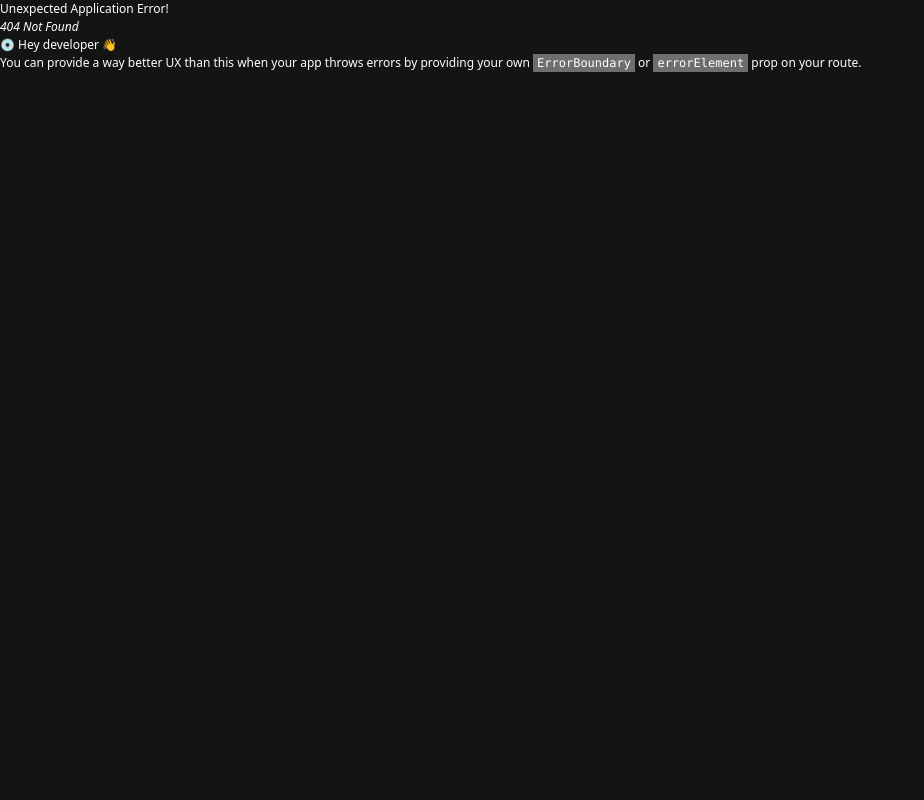
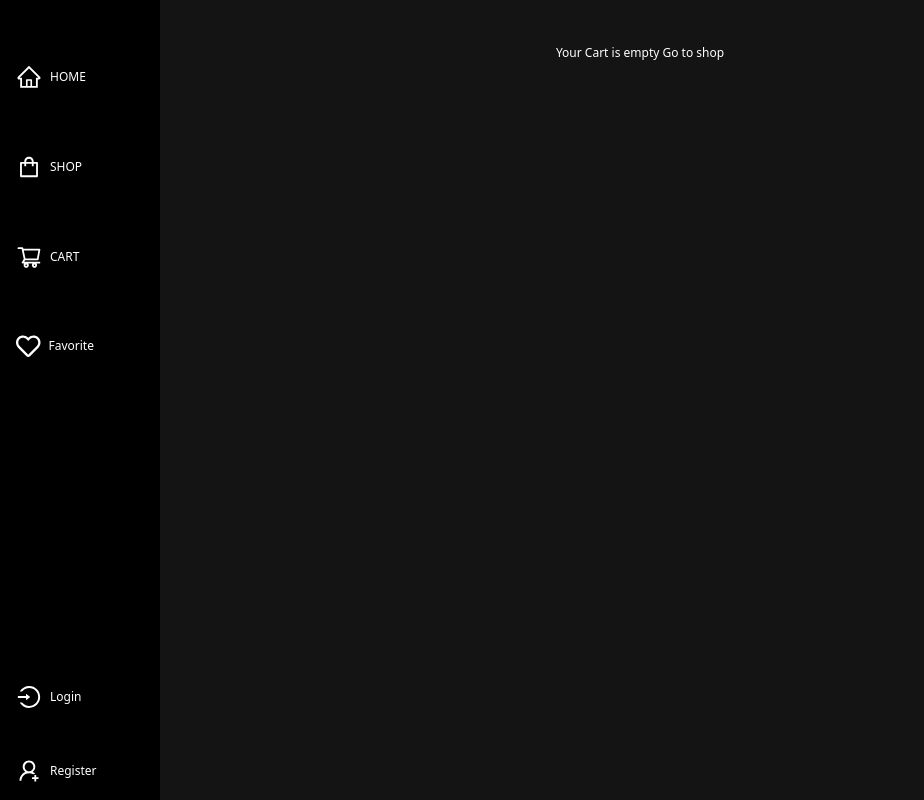
Before and after one commit to vishalpukale/E-Com-to-deploy, a React (Vite) app in the folder frontend/: page /cart in a window 1280 px wide. Before the commit this address had no page. Shown: the whole page, without its empty margins (0-924 px from the left). Built offline with nearby package versions, Linux system fonts and the light colour scheme.

Commit message:
Cart added with function

```diff
--- /dev/null
+++ b/frontend/src/Utils/cart.js
@@ -0,0 +1,26 @@
+export const addDecimals = (num) => {
+  return (Math.round(num * 100) / 100).toFixed();
+};
+
+export const updateCart = (state) => {
+  state.itemsPrice = addDecimals(
+    state.cartItems.reduce(
+      (acc, item) => acc + item.price * item.price * item.qty,
+      0
+    )
+  );
+
+  state.shippingPrice = addDecimals(state.itemsPrice > 300 ? 0 : 50)
+
+  state.taxPrice = addDecimals(Number((0.15*state.itemsPrice).toFixed(2)))
+
+  state.totolPrice = (
+    Number(state.itemsPrice) +
+    Number(state.shippingPrice) +
+    Number(state.taxPrice)
+  ).toFixed(2)
+
+  localStorage.setItem('cart', JSON.stringify(state))
+
+  return state;
+};
--- a/frontend/src/main.jsx
+++ b/frontend/src/main.jsx
@@ -27,7 +27,8 @@ import Profile from './pages/User/Profile.jsx'
 import AllProducts from './pages/Admin/AllProducts.jsx'
 
 //home
-import Home from './Home.jsx'
+import Home from './pages/Home.jsx'
+import Cart from './pages/Cart.jsx'
 import Favorites from './pages/Products/Favorites.jsx'
 import ProductDetails from './pages/Products/ProductDetails.jsx'
 
@@ -42,6 +43,8 @@ const router = createBrowserRouter(
 
       <Route path='/favorite' element={ <Favorites /> } />
       <Route path='/product/:id' element={ <ProductDetails /> } />
+
+      <Route path='/cart' element={ <Cart /> } />
 
       {/* if logged in then only show it otherwise dont */}
       <Route path='' element={<PrivateRoute />}>
--- /dev/null
+++ b/frontend/src/pages/Cart.jsx
@@ -0,0 +1,99 @@
+import React from 'react'
+import { FaTrash } from 'react-icons/fa'
+import { addToCart, removeFromCart } from '../redux/features/cart/cartSlice'
+import { Link, useNavigate } from 'react-router'
+import { useDispatch, useSelector } from 'react-redux'
+
+const cart = () => {
+
+  const navigate = useNavigate()
+  const dispatch = useDispatch()
+
+  const cart = useSelector((state) => state.cart)
+  const { cartItems } = cart
+
+  const addToCartHandler = (product, qty) => {
+    dispatch(addToCart({...product, qty}))
+  }
+
+  const removeFromCartHandler = (id) => {
+    dispatch(removeFromCart(id));
+  }
+
+  const checkoutHandler = () => {
+    navigate('/login?redirect=/shipping');
+  }
+
+
+
+  return (
+    <>
+      <div className="container flex justify-around items-center flex-wrap mx-auto mt-8">
+        {cartItems.length == 0 ? (<div>Your Cart is empty <Link to='/shop'>Go to shop</Link></div>) : (
+          <>
+            <div className="flex flex-col w-[80%]">
+              <h1 className="text-xl mb-4 font-semibold">Shopping Cart</h1>
+
+              {cartItems.map((item) => (
+                <div key={item._id} className='flex items-center mb-[1rem] pb-2'>
+                  <div className='w-[5rem] h-[5rem]'>
+                    <img src={item.image} alt={item.name} className='w-full h-full object-cover rounded' />
+                  </div>
+
+                  <div className='flex-1 ml-4'>
+                    <Link to={`/product/${item._id}`} className='text-pink-500 text-lg'>
+                      {item.name}
+                    </Link>
+
+                    <div className="mt-2 text-white">{item.brand}</div>
+                    <div className='mt-2 text-white font-bold'>Rs {item.price}</div>
+                  </div>
+
+                  <div className='w-24'>
+                    <select className='w-full p-1 border rounded bg-inherit' value={item.qty}
+                    onChange={e=> addToCartHandler(item, Number(e.target.value))}>
+                      {[...Array(item.constInStock).keys()].map((x)=>(
+                        <option key={x+1} value={x+1}>
+                          {x+1}
+                        </option>
+                      ))}
+                    </select>
+                  </div>
+
+                  <div>
+                    <button className='text-red-500 mr-[5rem]'
+                    onClick={()=>removeFromCartHandler(item._id)}>
+                      <FaTrash className='ml-[1rem]'/>
+                    </button>
+                  </div>
+
+                </div>
+              ))}
+
+              <div className="mt-8 w-[40rem]">
+                <div className='p-4 rounded-lg'>
+                  <h2 className='text-xl font-semibold mb-2'>
+                    Items ({cartItems.reduce((acc, item) => acc + Number(item.qty || item.quantity || 1), 0)})
+                  </h2>
+
+                  <div className="text-2xl font-bold">
+                  Rs {cartItems.reduce((acc, item) => acc + Number(item.qty || item.quantity || 1) * Number(item.price || 0), 0).toFixed(2)}
+                  </div>
+
+                  <button
+                    className='bg-pink-500 mt-4 py-2 px-4 rounded-full text-lg w-full'
+                    disabled={cartItems.length == 0}
+                    onClick={checkoutHandler}>
+                      Proceed To Checkout
+                  </button>
+                </div>
+              </div>
+            </div>
+          </>
+        )}
+      </div>
+    </>
+  )
+}
+
+export default cart
--- a/frontend/src/pages/Products/ProductDetails.jsx
+++ b/frontend/src/pages/Products/ProductDetails.jsx
@@ -5,16 +5,18 @@ import Message from '../../components/Message'
 import moment from 'moment'
 import HeartIcon from './HeartIcon'
 import { Link, useNavigate, useParams } from 'react-router'
-import { useSelector } from 'react-redux'
+import { useDispatch, useSelector } from 'react-redux'
 import { FaArrowAltCircleLeft, FaBox, FaCartArrowDown, FaClock, FaShoppingCart, FaStar, FaStore } from 'react-icons/fa'
 import Ratings from './Ratings'
 import ProductTabs from './ProductTabs'
 import { toast } from 'react-toastify'
+import { addToCart } from '../../redux/features/cart/cartSlice'
 
 
 const ProductDetails = () => {
     const { id: productId } = useParams()
     const navigate = useNavigate()
+    const dispatch = useDispatch()
 
     const [qty, setQty] = useState()
     const [rating, setRating] = useState()
@@ -42,6 +44,12 @@ const ProductDetails = () => {
             toast.error(err?.data || err.message)
         }
     }
+
+    const addToCartHandler = () => {
+        dispatch(addToCart({...product, qty}))
+        navigate('/cart')
+    }
+
 
     return (
         <>
@@ -110,7 +118,7 @@ const ProductDetails = () => {
 
                             <div className="btn-container">
                                 <button
-                                // onClick={addToCartHandler}
+                                onClick={addToCartHandler}
                                 disable={product.constInStock===0} className='bg-pink-600 text-white px-5 py-2 mt-4 rounded-lg md:mt-0 flex items-center '>
                                     <FaCartArrowDown className='mr-2' />
                                     Add to Cart
--- /dev/null
+++ b/frontend/src/redux/features/cart/cartSlice.js
@@ -0,0 +1,59 @@
+import  { createSlice } from '@reduxjs/toolkit';
+import { updateCart } from '../../../Utils/cart'
+
+const initialState = localStorage.getItem('cart')
+    ? JSON.parse(localStorage.getItem('cart'))
+    : {cartItems: [], shippingAddress: {}, paymentMethod: 'Google Payment'}
+
+const cartSlice = createSlice({
+    name: 'cart',
+    initialState,
+    reducers: {
+        addToCart: (state, action) => {
+            const {user, rating, numReviews, reviews, ...item} = action.payload
+            const existItem = state.cartItems.find((x) => x._id === item._id)
+
+            if(existItem) {
+                state.cartItems = state.cartItems.map((x) => x._id === existItem._id ? item : x)
+            }
+            else {
+                state.cartItems = [...state.cartItems, item]
+            }
+
+            return updateCart(state, item)
+        },
+
+        removeFromCart: (state, action) => {
+            state.cartItems = state.cartItems.filter((x) => x._id != action.payload)
+            return updateCart(state)
+        },
+
+        saveShippingAddress: (state, action) => {
+            state.shippingAddress = action.payload
+            localStorage.setItem('cart', JSON.stringify(state))
+        },
+
+        savePaymentMethod: (state, action) => {
+            state.paymentMethod = action.payload
+            localStorage.setItem('cart', JSON.stringify(state))
+        },
+
+        clearCartItems: (state, action) => {
+            state.cartItems = []
+            localStorage.setItem('cart', JSON.stringify(state))
+        },
+
+        resetCart: (state) => (state = initialState)
+    }
+})
+
+export const {
+    addToCart,
+    removeFromCart,
+    savePaymentMethod,
+    saveShippingAddress,
+    clearCartItems,
+    resetCart,
+} = cartSlice.actions
+
+export default cartSlice.reducer
--- a/frontend/src/redux/store.js
+++ b/frontend/src/redux/store.js
@@ -4,6 +4,7 @@ import { apiSlice } from './api/apiSlice';
 import authReducer from './features/Auth/authSlice'
 import favoritesReducer from '../redux/features/favorites/FavoriteSlice'
 import { getFavoritesFromLocalStorage } from "../Utils/localStorage";
+import cartSliceReducer from '../redux/features/cart/cartSlice'
 
 const initialFavorites = getFavoritesFromLocalStorage() || [];
 
@@ -12,6 +13,7 @@ const store = configureStore({
         [apiSlice.reducerPath]: apiSlice.reducer,
         auth: authReducer,
         favorites: favoritesReducer,
+        cart: cartSliceReducer,
     },
 
     preloadedState:{
```
Also changed, not shown: frontend/src/pages/Home.jsx (renamed from frontend/src/Home.jsx, +5 -5 lines).
